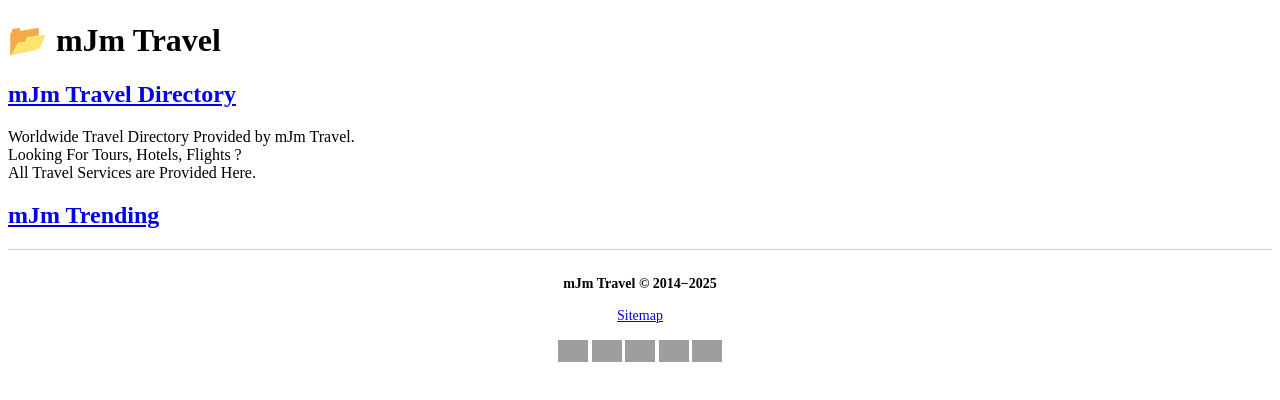
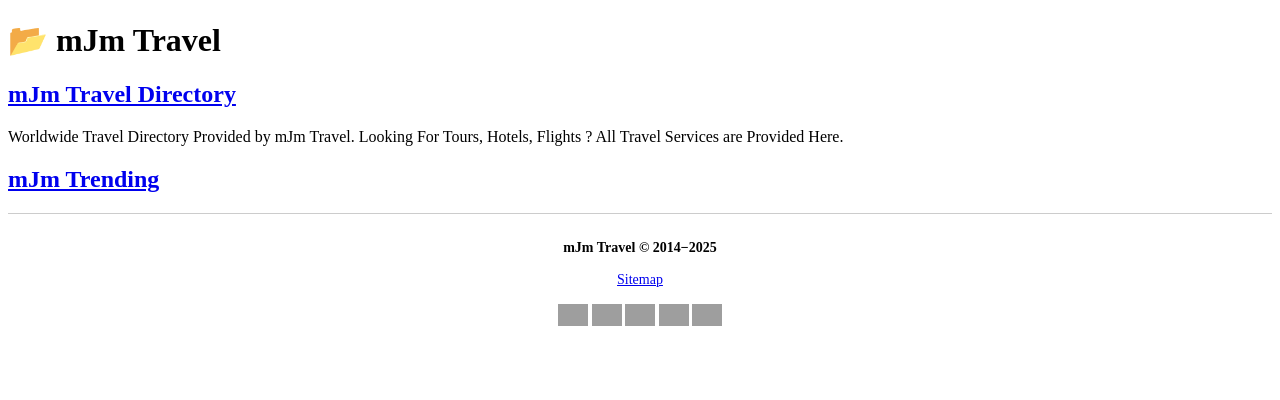
Before and after one commit to mJm-Travel/mJm-Travel.github.io, a plain HTML site: page index.html in a window 1280 px wide. Drawn offline with Linux system fonts and the light colour scheme; grey boxes are pictures that could not be loaded.

Commit message:
Update index.html

```diff
--- a/index.html
+++ b/index.html
@@ -18,7 +18,7 @@
 <body>
   <h1>📂 mJm Travel</h1>
  <a href="https://mjm-travel.github.io/Directory/" target="_blank"><h2>mJm Travel Directory</h2></a>
-<P>Worldwide Travel Directory Provided by mJm Travel. <br>Looking For Tours, Hotels, Flights ?  <br>All Travel Services are Provided Here.</P>
+<P>Worldwide Travel Directory Provided by mJm Travel. Looking For Tours, Hotels, Flights ? All Travel Services are Provided Here.</P>
 <a href="https://mjm-travel.github.io/Trending/" target="_blank"><h2>mJm Trending</h2></a>
   <footer style="text-align:center; margin-top:20px; padding:10px; font-size:14px; border-top:1px solid #ccc;">
   <br><b>mJm Travel © 2014−<span id="year"></span><br></b><br>
```
